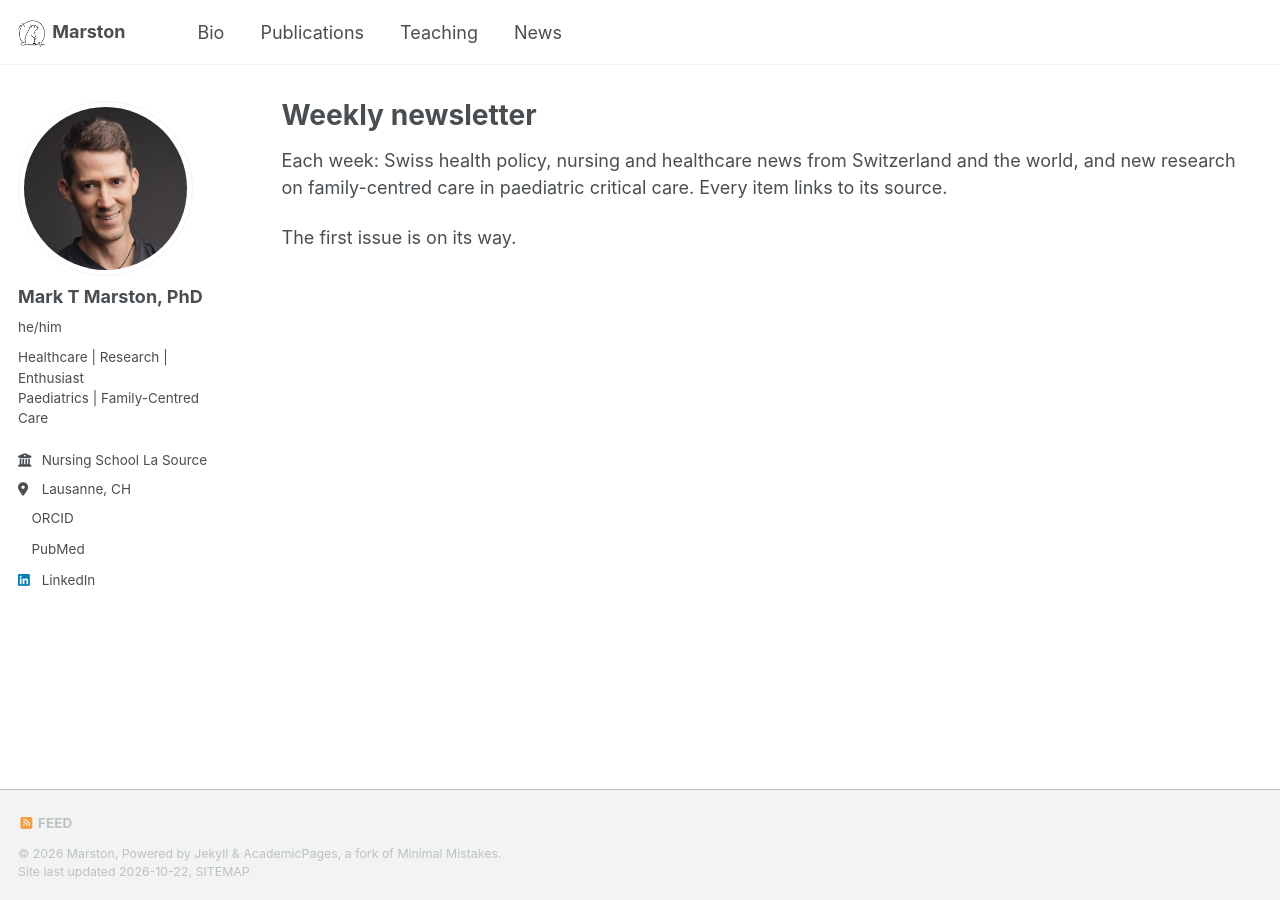
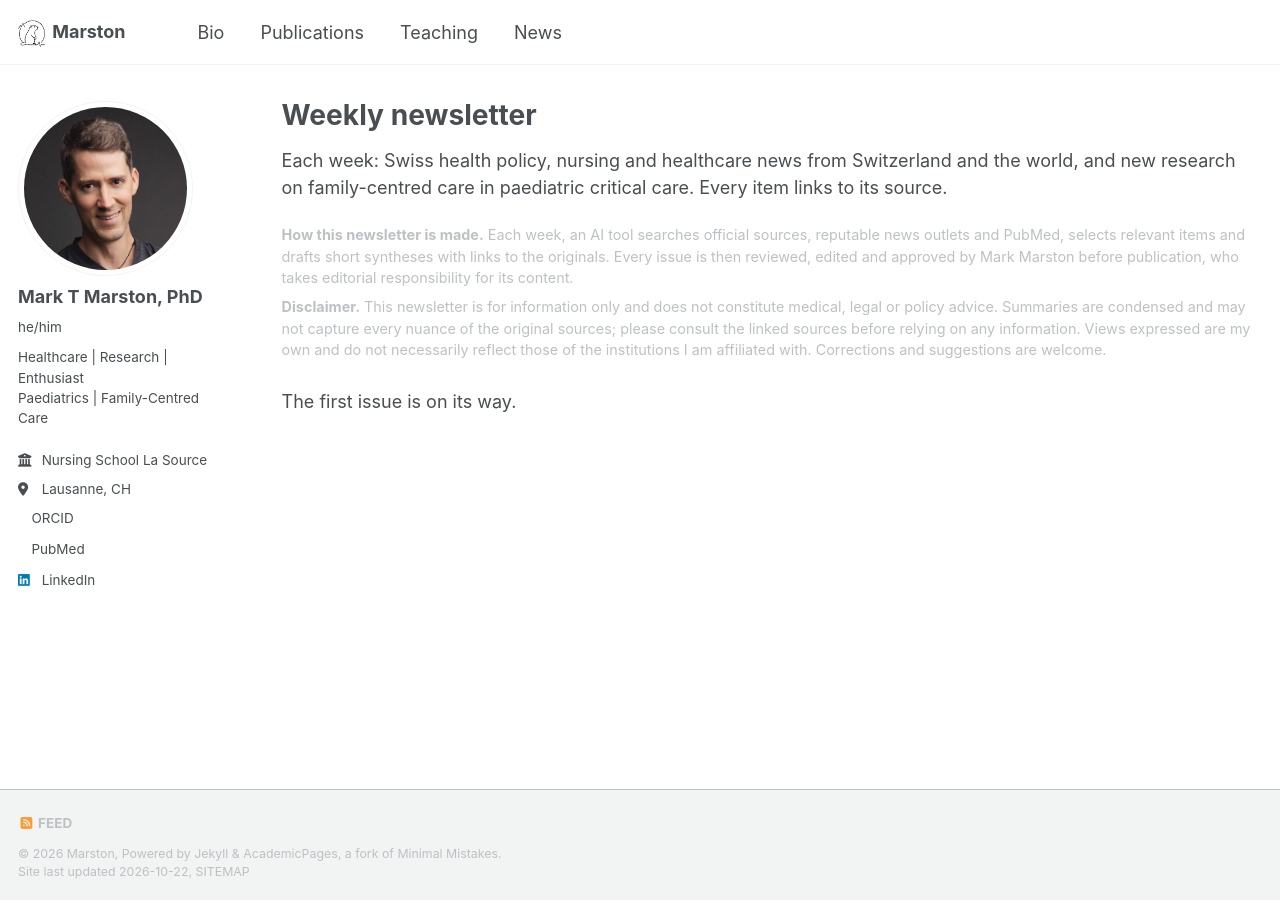
Before and after one commit to marstonRN/marston.github.io, a Jekyll site: the page built from _pages/newsletter.html, in a window 1280 px wide. Built offline with Jekyll 4.4.1, drawn with Linux system fonts in a browser that asks for light colours; a style sheet for code colours, icons or effects is not loaded.

Commit message:
Update newsletter.html

```diff
--- a/_pages/newsletter.html
+++ b/_pages/newsletter.html
@@ -6,6 +6,11 @@ author_profile: true
 ---
 
 <p>Each week: Swiss health policy, nursing and healthcare news from Switzerland and the world, and new research on family-centred care in paediatric critical care. Every item links to its source.</p>
+
+<div class="nl-note" id="about">
+<p><strong>How this newsletter is made.</strong> Each week, an AI tool searches official sources, reputable news outlets and PubMed, selects relevant items and drafts short syntheses with links to the originals. Every issue is then reviewed, edited and approved by Mark Marston before publication, who takes editorial responsibility for its content.</p>
+<p><strong>Disclaimer.</strong> This newsletter is for information only and does not constitute medical, legal or policy advice. Summaries are condensed and may not capture every nuance of the original sources; please consult the linked sources before relying on any information. Views expressed are my own and do not necessarily reflect those of the institutions I am affiliated with. Corrections and suggestions are welcome.</p>
+</div>
 
 {% assign issues = site.newsletter | sort: "date" | reverse %}
 {% for issue in issues %}
@@ -18,6 +23,8 @@ author_profile: true
 {% if issues.size == 0 %}<p>The first issue is on its way.</p>{% endif %}
 
 <style>
+.nl-note { margin: 0.5rem 0 1.5rem; font-size: 0.8em; line-height: 1.5; color: var(--global-text-color-light, #6b6b6b); }
+.nl-note p { margin: 0 0 0.5em; }
 .nl-item { padding: 0.9rem 0; border-bottom: 1px solid var(--global-border-color, #d9d9d9); }
 .nl-item p, .nl-item h3 { margin: 0; }
 .nl-item__date { font-size: 0.8em; font-weight: 600; color: var(--global-link-color, #2f6f7e); }
```
